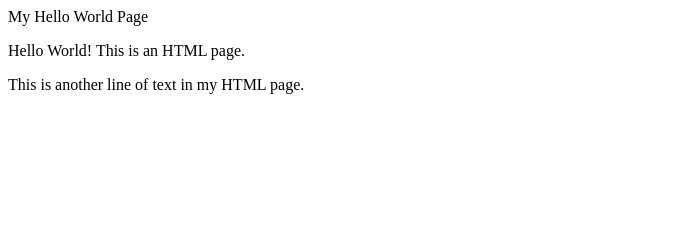
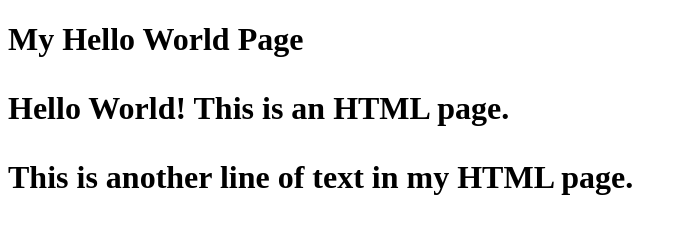
Before and after one commit to nicolefarnsley/iffall2024, a plain HTML site: page hello/index.html in a window 1280 px wide. Shown: the whole page, without its empty margins (0-687 px from the left). Drawn offline with Linux system fonts and the light colour scheme.

Commit message:
Initial commitment to my Hello World assignment.

```diff
--- a/hello/index.html
+++ b/hello/index.html
@@ -4,7 +4,7 @@
 <title>Hello World</title>
 </head>
 <body>
-    <hi>My Hello World Page</hi>
+    <h1>My Hello World Page<h1>
 
 <p>Hello World! This is an HTML page.</p>
 
```
